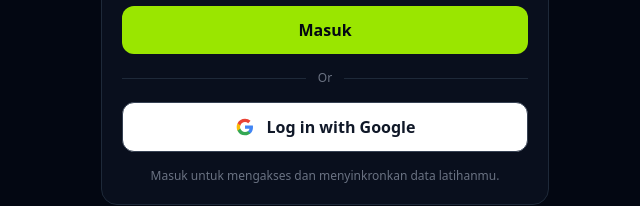
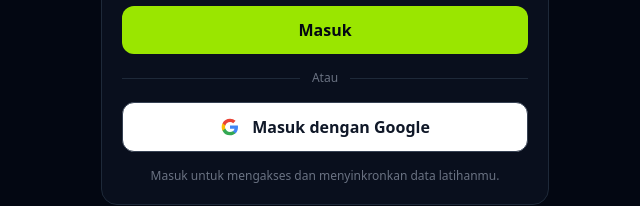
Before and after one commit to sahlannaufal/gym-tracker, a Next.js app: page /login in a window 1280 px wide. Shown: the part 365-571 px from the top of the page, without its empty margins (315-955 px from the left). Built offline with nearby package versions, Linux system fonts and the light colour scheme; no server answers.

Commit message:
update button login

```diff
--- a/components/AuthForm.tsx
+++ b/components/AuthForm.tsx
@@ -155,6 +155,9 @@ export default function AuthForm() {
         provider: "google",
         options: {
           redirectTo: `${window.location.origin}/auth/callback`,
+          queryParams: {
+            prompt: "select_account",
+          },
         },
       });
       if (error) throw error;
@@ -273,7 +276,7 @@ export default function AuthForm() {
 
       <div className="flex items-center gap-3" aria-hidden="true">
         <span className="h-px flex-1 bg-gray-800" />
-        <span className="text-xs font-medium text-gray-500">Or</span>
+        <span className="text-xs font-medium text-gray-500">Atau</span>
         <span className="h-px flex-1 bg-gray-800" />
       </div>
 
@@ -289,7 +292,7 @@ export default function AuthForm() {
           <path fill="#FBBC05" d="M6.39 13.87A6.02 6.02 0 0 1 6.07 12c0-.65.11-1.28.32-1.87V7.51H3.04A10 10 0 0 0 2 12c0 1.61.38 3.13 1.04 4.49l3.35-2.62Z" />
           <path fill="#EA4335" d="M12 6c1.47 0 2.79.51 3.83 1.5l2.87-2.87A9.64 9.64 0 0 0 12 2a10 10 0 0 0-8.96 5.51l3.35 2.62C7.18 7.76 9.39 6 12 6Z" />
         </svg>
-        {mode === "login" ? "Log in with Google" : "Sign up with Google"}
+        {mode === "login" ? "Masuk dengan Google" : "Sign up with Google"}
       </button>
 
       <p className="text-center text-xs text-gray-500">
```
Also changed, not shown: 1 other file (tests, documents, lock files or other folders).
